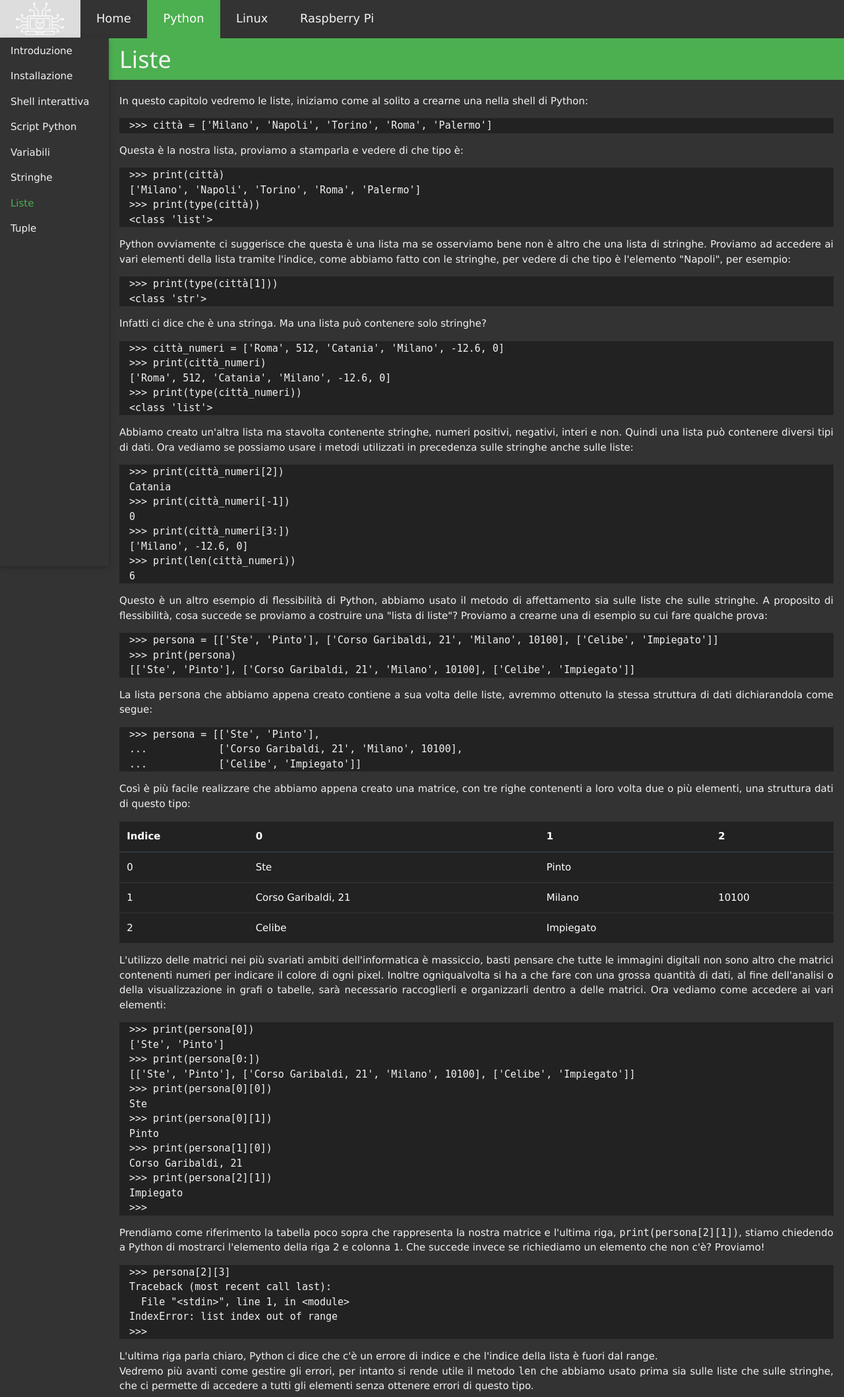
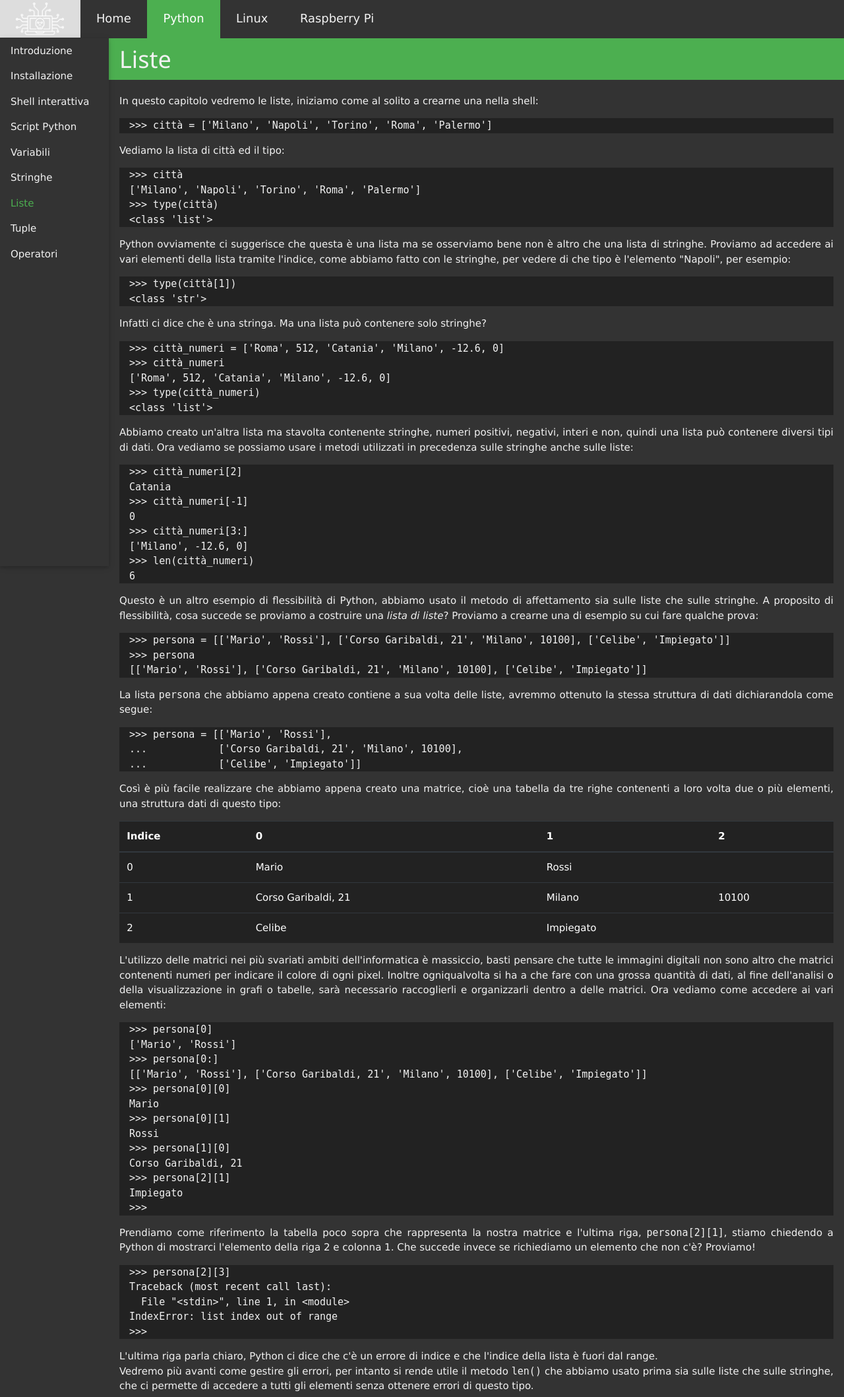
Before and after one commit to s-pnt/sito, a Django app: page /python/liste/ in a window 1280 px wide. Shown: the top 2117 px of the page at 66% size. Run offline with Django 3.2, Linux system fonts and the light colour scheme; some libraries are stand-ins or nearby versions.

Commit message:
Sito, sistemati e aggiunti capitoli Python

```diff
--- a/sito/templates/sito/python_liste.html
+++ b/sito/templates/sito/python_liste.html
@@ -11,25 +11,25 @@
 
     <div class="w3-container">
         <p>
-In questo capitolo vedremo le liste, iniziamo come al solito a crearne una nella shell di Python:
+In questo capitolo vedremo le liste, iniziamo come al solito a crearne una nella shell:
 </p>
 <pre>
 >>> città = ['Milano', 'Napoli', 'Torino', 'Roma', 'Palermo']
 </pre>
 <p>
-Questa è la nostra lista, proviamo a stamparla e vedere di che tipo è:
+Vediamo la lista di città ed il tipo:
 </p>
 <pre>
->>> print(città)
+>>> città
 ['Milano', 'Napoli', 'Torino', 'Roma', 'Palermo']
->>> print(type(città))
+>>> type(città)
 &lt;class 'list'&gt;
 </pre>
 <p>
 Python ovviamente ci suggerisce che questa è una lista ma se osserviamo bene non è altro che una lista di stringhe. Proviamo ad accedere ai vari elementi della lista tramite l'indice, come abbiamo fatto con le stringhe, per vedere di che tipo è l'elemento "Napoli", per esempio:
 </p>
 <pre>
->>> print(type(città[1]))
+>>> type(città[1])
 &lt;class 'str'&gt;
 </pre>
 <p>
@@ -37,42 +37,42 @@ Infatti ci dice che è una stringa. Ma una lista può contenere solo stringhe?
 </p>
 <pre>
 >>> città_numeri = ['Roma', 512, 'Catania', 'Milano', -12.6, 0]
->>> print(città_numeri)
+>>> città_numeri
 ['Roma', 512, 'Catania', 'Milano', -12.6, 0]
->>> print(type(città_numeri))
+>>> type(città_numeri)
 &lt;class 'list'&gt;
 </pre>
 <p>
-Abbiamo creato un'altra lista ma stavolta contenente stringhe, numeri positivi, negativi, interi e non. Quindi una lista può contenere diversi tipi di dati. Ora vediamo se possiamo usare i metodi utilizzati in precedenza sulle stringhe anche sulle liste:
+Abbiamo creato un'altra lista ma stavolta contenente stringhe, numeri positivi, negativi, interi e non, quindi una lista può contenere diversi tipi di dati. Ora vediamo se possiamo usare i metodi utilizzati in precedenza sulle stringhe anche sulle liste:
 </p>
 <pre>
->>> print(città_numeri[2])
+>>> città_numeri[2]
 Catania
->>> print(città_numeri[-1])
+>>> città_numeri[-1]
 0
->>> print(città_numeri[3:])
+>>> città_numeri[3:]
 ['Milano', -12.6, 0]
->>> print(len(città_numeri))
+>>> len(città_numeri)
 6
 </pre>
 <p>
-Questo è un altro esempio di flessibilità di Python, abbiamo usato il metodo di affettamento sia sulle liste che sulle stringhe. A proposito di flessibilità, cosa succede se proviamo a costruire una "lista di liste"? Proviamo a crearne una di esempio su cui fare qualche prova:
+Questo è un altro esempio di flessibilità di Python, abbiamo usato il metodo di affettamento sia sulle liste che sulle stringhe. A proposito di flessibilità, cosa succede se proviamo a costruire una <i>lista di liste</i>? Proviamo a crearne una di esempio su cui fare qualche prova:
 </p>
 <pre id="shell">
->>> persona = [['Ste', 'Pinto'], ['Corso Garibaldi, 21', 'Milano', 10100], ['Celibe', 'Impiegato']]
->>> print(persona)
-[['Ste', 'Pinto'], ['Corso Garibaldi, 21', 'Milano', 10100], ['Celibe', 'Impiegato']]
+>>> persona = [['Mario', 'Rossi'], ['Corso Garibaldi, 21', 'Milano', 10100], ['Celibe', 'Impiegato']]
+>>> persona
+[['Mario', 'Rossi'], ['Corso Garibaldi, 21', 'Milano', 10100], ['Celibe', 'Impiegato']]
 </pre>
 <p>
 La lista <code>persona</code> che abbiamo appena creato contiene a sua volta delle liste, avremmo ottenuto la stessa struttura di dati dichiarandola come segue:
 </p>
 <pre>
->>> persona = [['Ste', 'Pinto'],
+>>> persona = [['Mario', 'Rossi'],
 ...            ['Corso Garibaldi, 21', 'Milano', 10100],
 ...            ['Celibe', 'Impiegato']]
 </pre>
 <p>
-Così è più facile realizzare che abbiamo appena creato una matrice, con tre righe contenenti a loro volta due o più elementi, una struttura dati di questo tipo:
+Così è più facile realizzare che abbiamo appena creato una matrice, cioè una tabella da tre righe contenenti a loro volta due o più elementi, una struttura dati di questo tipo:
 </p>
 <table class="table table-responsive-sm table-dark">
     <thead>
@@ -86,8 +86,8 @@ Così è più facile realizzare che abbiamo appena creato una matrice, con tre r
     <tbody>
     <tr>
         <td>0</td>
-        <td>Ste</td>
-        <td>Pinto</td>
+        <td>Mario</td>
+        <td>Rossi</td>
         <td></td>
     </tr>
     <tr>
@@ -108,22 +108,22 @@ Così è più facile realizzare che abbiamo appena creato una matrice, con tre r
 L'utilizzo delle matrici nei più svariati ambiti dell'informatica è massiccio, basti pensare che tutte le immagini digitali non sono altro che matrici contenenti numeri per indicare il colore di ogni pixel. Inoltre ogniqualvolta si ha a che fare con una grossa quantità di dati, al fine dell'analisi o della visualizzazione in grafi o tabelle, sarà necessario raccoglierli e organizzarli dentro a delle matrici. Ora vediamo come accedere ai vari elementi:
 </p>
 <pre>
->>> print(persona[0])
-['Ste', 'Pinto']
->>> print(persona[0:])
-[['Ste', 'Pinto'], ['Corso Garibaldi, 21', 'Milano', 10100], ['Celibe', 'Impiegato']]
->>> print(persona[0][0])
-Ste
->>> print(persona[0][1])
-Pinto
->>> print(persona[1][0])
+>>> persona[0]
+['Mario', 'Rossi']
+>>> persona[0:]
+[['Mario', 'Rossi'], ['Corso Garibaldi, 21', 'Milano', 10100], ['Celibe', 'Impiegato']]
+>>> persona[0][0]
+Mario
+>>> persona[0][1]
+Rossi
+>>> persona[1][0]
 Corso Garibaldi, 21
->>> print(persona[2][1])
+>>> persona[2][1]
 Impiegato
 >>>
 </pre>
 <p>
-Prendiamo come riferimento la tabella poco sopra che rappresenta la nostra matrice e l'ultima riga, <code>print(persona[2][1])</code>, stiamo chiedendo a Python di mostrarci l'elemento della riga 2 e colonna 1. Che succede invece se richiediamo un elemento che non c'è? Proviamo!
+Prendiamo come riferimento la tabella poco sopra che rappresenta la nostra matrice e l'ultima riga, <code>persona[2][1]</code>, stiamo chiedendo a Python di mostrarci l'elemento della riga 2 e colonna 1. Che succede invece se richiediamo un elemento che non c'è? Proviamo!
 </p>
 <pre>
 >>> persona[2][3]
@@ -134,7 +134,7 @@ IndexError: list index out of range
 </pre>
 <p>
 L'ultima riga parla chiaro, Python ci dice che c'è un errore di indice e che l'indice della lista è fuori dal range.<br>
-Vedremo più avanti come gestire gli errori, per intanto si rende utile il metodo <code>len</code> che abbiamo usato prima sia sulle liste che sulle stringhe, che ci permette di accedere a tutti gli elementi senza ottenere errori di questo tipo.
+Vedremo più avanti come gestire gli errori, per intanto si rende utile il metodo <code>len()</code> che abbiamo usato prima sia sulle liste che sulle stringhe, che ci permette di accedere a tutti gli elementi senza ottenere errori di questo tipo.
 <br><br>
             <div style="text-align: center; line-height: 1.3em; font-size: 14px">
                 <a href="#">Torna a inizio pagina</a><br>
--- a/sito/templates/sito/python_sidebar.html
+++ b/sito/templates/sito/python_sidebar.html
@@ -11,6 +11,7 @@
     <a href="{% url 'python_stringhe' %}" class="w3-bar-item w3-button" {% if "/python/stringhe/" == request.path %}id="attivo"{% endif %}>Stringhe</a>
     <a href="{% url 'python_liste' %}" class="w3-bar-item w3-button" {% if "/python/liste/" == request.path %}id="attivo"{% endif %}>Liste</a>
     <a href="{% url 'python_tuple' %}" class="w3-bar-item w3-button" {% if "/python/tuple/" == request.path %}id="attivo"{% endif %}>Tuple</a>
+    <a href="{% url 'python_operatori' %}" class="w3-bar-item w3-button" {% if "/python/operatori/" == request.path %}id="attivo"{% endif %}>Operatori</a>
 </div>
 
 {% block content%}{% endblock %}
--- a/sito/urls.py
+++ b/sito/urls.py
@@ -11,6 +11,7 @@ urlpatterns = [
     path('python/stringhe/', views.python_stringhe, name='python_stringhe'),
     path('python/liste/', views.python_liste, name='python_liste'),
     path('python/tuple/', views.python_tuple, name='python_tuple'),
+    path('python/operatori/', views.python_operatori, name='python_operatori'),
     path('linux/introduzione/', views.linux_introduzione, name='linux_introduzione'),
     path('linux/distribuzioni/', views.linux_distribuzioni, name='linux_distribuzioni'),
     path('raspberrypi/introduzione/', views.raspberrypi_introduzione, name='raspberrypi_introduzione'),
--- a/sito/views.py
+++ b/sito/views.py
@@ -45,6 +45,11 @@ def python_tuple(request):
                   'sito/python_tuple.html',
                   {})
 
+def python_operatori(request):
+    return render(request,
+                  'sito/python_operatori.html',
+                  {})
+
 def linux_introduzione(request):
     return render(request,
                   'sito/linux_introduzione.html',
```
Also changed, not shown: sito/templates/sito/python_installazione.html (+4 -4 lines), sito/templates/sito/python_introduzione.html (+12 -20 lines), sito/templates/sito/python_operatori.html (added, +82 -0 lines), sito/templates/sito/python_script.html (+6 -4 lines), sito/templates/sito/python_shell.html (+4 -5 lines), sito/templates/sito/python_stringhe.html (+10 -10 lines), sito/templates/sito/python_tuple.html (+9 -18 lines), sito/templates/sito/python_variabili.html (+28 -23 lines).
